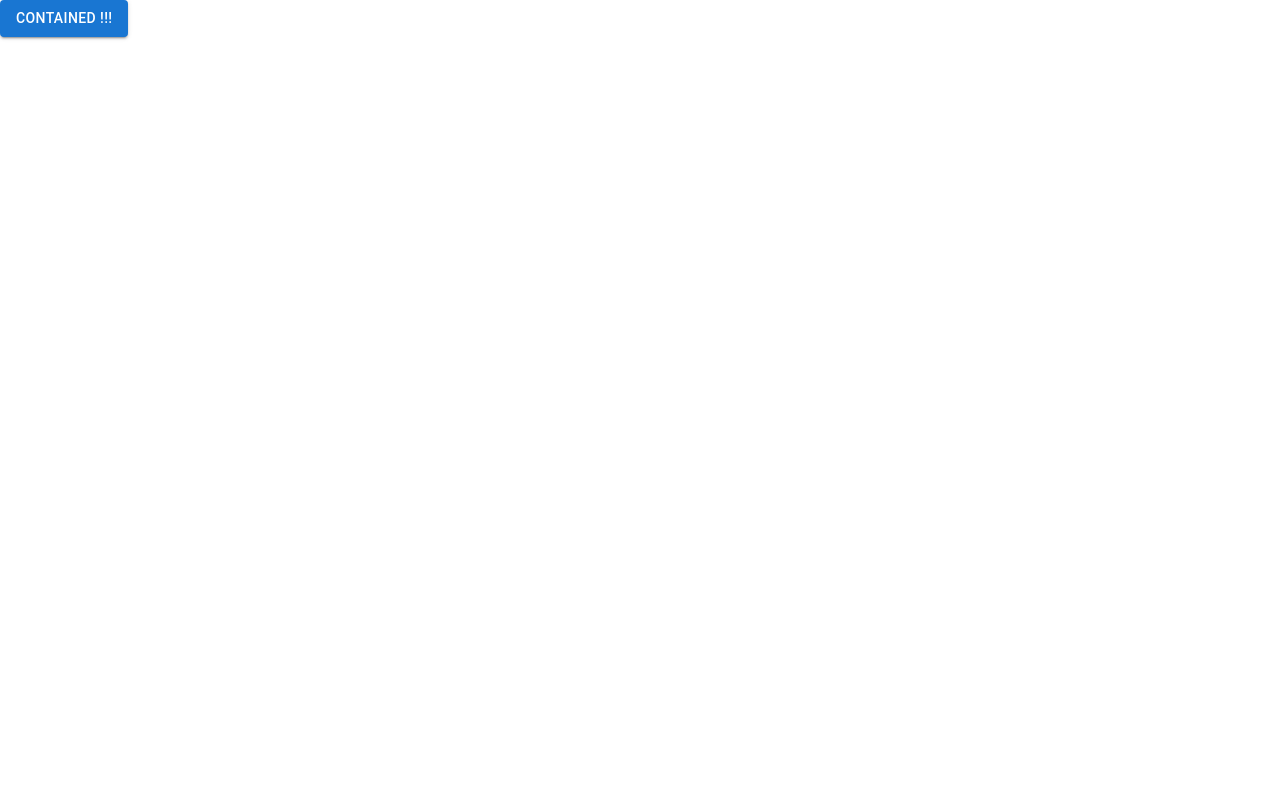
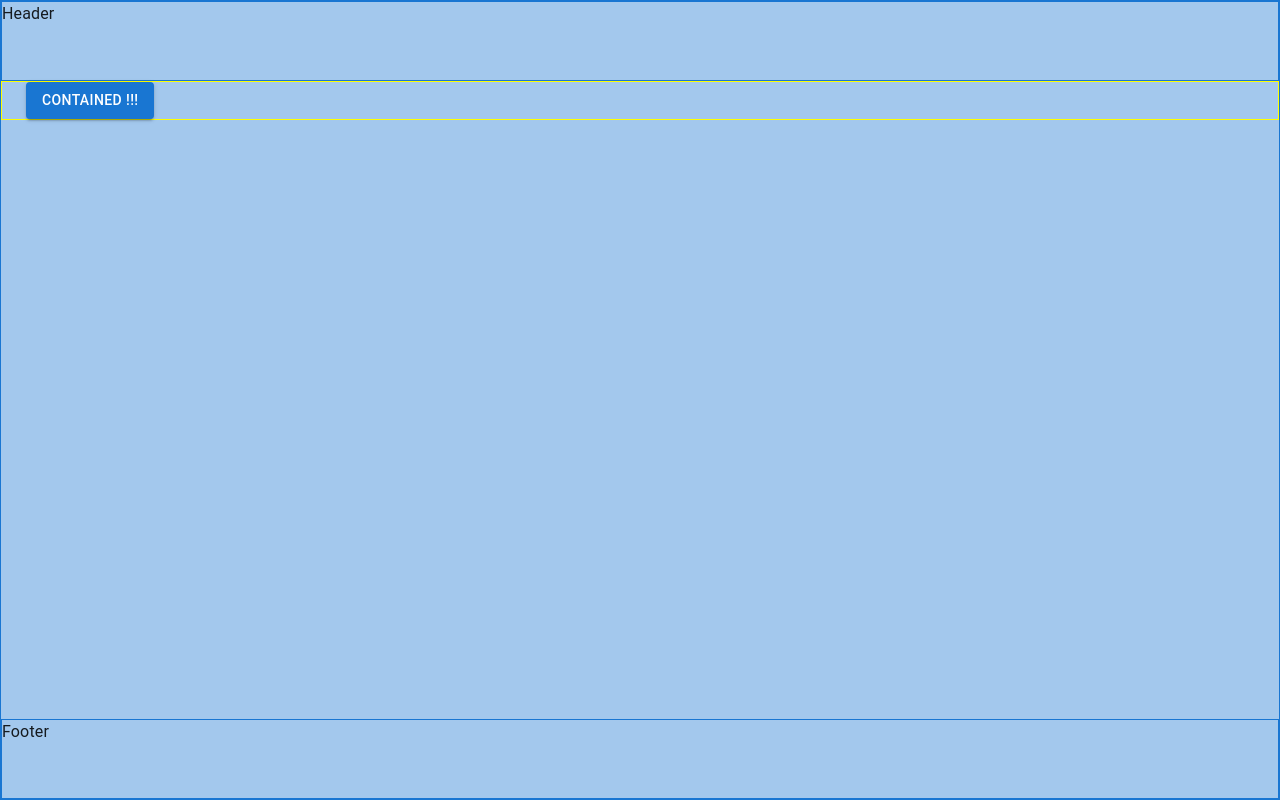
Before and after one commit to koshmaymm/list, a React (Create React App) app: page / in a window 1280 px wide. Built offline with nearby package versions, Linux system fonts and the light colour scheme.

Commit message:
changed css

```diff
--- /dev/null
+++ b/src/components/Footer/index.tsx
@@ -0,0 +1,7 @@
+const Footer = () => {
+    return (
+        <footer className="footer">Footer</footer>
+    )
+}
+
+export default Footer;
--- /dev/null
+++ b/src/components/Header/index.tsx
@@ -0,0 +1,7 @@
+const Header = () => {
+    return (
+        <header className="header">Header</header>
+    )
+}
+
+export default Header;
--- /dev/null
+++ b/src/components/layout/index.css
@@ -0,0 +1,25 @@
+.app {
+  min-height: 100vh;
+  background-color: rgb(25, 118, 210, 0.4);
+  border: 1px solid var(--blue);
+  padding: 0;
+  position: relative;
+  display: flex;
+  flex-direction: column;
+  align-items: center;
+}
+
+.app header,
+.app footer {
+  width: 100%;
+  height: 80px;
+  border: 1px solid var(--blue);
+}
+
+.app .main {
+  border: 1px solid yellow;
+}
+
+.app footer {
+  margin-top: auto;
+}
--- a/src/components/layout/index.tsx
+++ b/src/components/layout/index.tsx
@@ -1,5 +1,9 @@
 import { ReactNode } from "react";
-
+import CssBaseline from '@mui/material/CssBaseline';
+import Container from '@mui/material/Container';
+import Footer from "../Footer";
+import Header from "../Header";
+import './index.css';
 interface LayoutProps {
     children?: ReactNode
 }
@@ -7,11 +11,14 @@ interface LayoutProps {
 const Layout = ({ children }: LayoutProps) => {
     return (
         <div className="app">
-            {/* <Header /> */}
-            <main className="main">{children}</main>
-            {/* <Footer /> */}
+            <CssBaseline />
+            <Header />
+            <Container maxWidth={false} className="main">
+                {children}
+            </Container>
+            <Footer />
         </div>
     )
 }
 
-export default Layout
+export default Layout;
--- a/src/index.css
+++ b/src/index.css
@@ -12,3 +12,11 @@ body {
 a.link {
   text-decoration: none;
 }
+
+* {
+  box-sizing: border-box;
+}
+
+:root {
+  --blue: rgb(25, 118, 210);
+}
```
